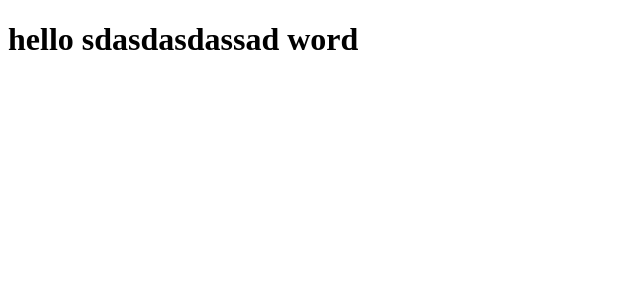
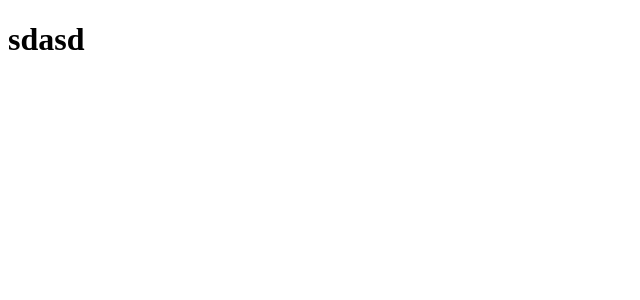
Before and after one commit to Najib-Hebrawi/cafeapp, a React (Create React App) app: page / in a window 1280 px wide. Shown: the top 300 px of the page, without its empty margins (0-640 px from the left). Built offline with nearby package versions, Linux system fonts and the light colour scheme.

Commit message:
setup the KontaktOs branch

```diff
--- a/src/App.js
+++ b/src/App.js
@@ -1,9 +1,19 @@
 import React from 'react';
+import KontaktOs from './component/KontaktOs';
 
-function App() {
-  return (
-    <h1> hello sdasdasdassad word</h1>
-  );
+
+
+
+
+
+function App(){
+
+
+  return(
+    <div>
+      <KontaktOs/>
+    </div>
+
+  )
 }
-
-export default App;
+export default App
--- /dev/null
+++ b/src/component/KontaktOs.js
@@ -0,0 +1,20 @@
+import React from "react";
+
+
+
+
+function KontaktOs(){
+
+
+    return(
+        <div>
+            <h1>
+                sdasd
+            </h1>
+        </div>
+
+    )
+}
+
+
+export default KontaktOs
```
Also changed, not shown: src/component/KontaktOsStyle.css (added).
